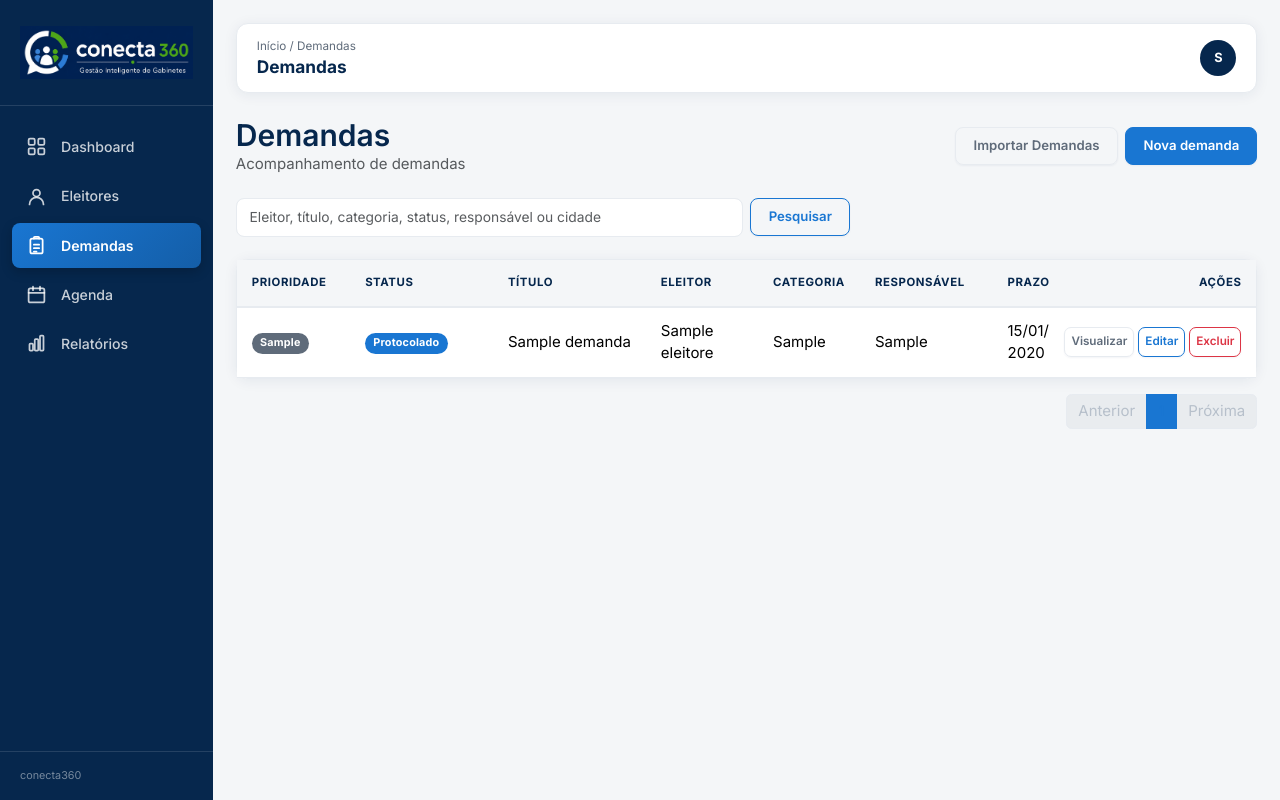
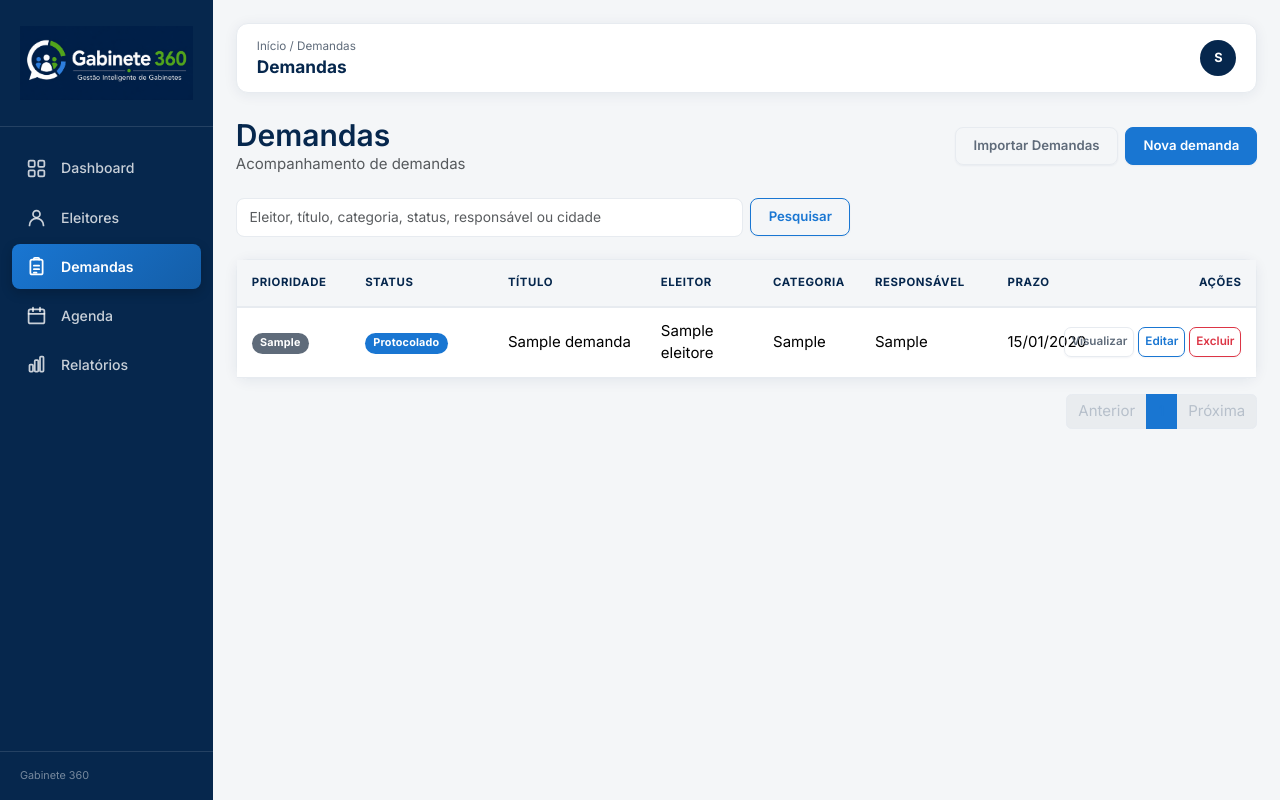
Before and after one commit to matheusvargas-cmd/SIGAB, a FastAPI app: page /demandas in a window 1280 px wide. Run offline with FastAPI, Linux system fonts and the light colour scheme; the visitor is signed in with stand-in values (Sample User, id 1); tables that the repository leaves empty hold one stand-in row (values such as "Sample post"); some libraries are stand-ins or nearby versions.

Commit message:
feat: branding Gabinete 360, corrigir data em Demandas e categorias de importação
- Corrige quebra de linha na coluna Prazo da lista de Demandas (text-nowrap).
- Atualiza identidade visual textual e logos de conecta360 para Gabinete 360.
- Adiciona categorias Saneamento, Transportes e Cultura à lista semeada,
  cobrindo mapeamentos de importação histórica que já existiam sem categoria
  correspondente cadastrada.

```diff
--- a/app/core/config.py
+++ b/app/core/config.py
@@ -172,5 +172,5 @@ settings = Settings()
 # o código existente (controllers, database.py, launcher) que já importa
 # esses nomes diretamente — nenhum import precisa mudar.
 DATABASE_URL = settings.database_url
-APP_NAME = "Conecta 360"
+APP_NAME = "Gabinete 360"
 APP_TAGLINE = "Gestão Inteligente de Gabinetes"
--- a/app/services/demanda_service.py
+++ b/app/services/demanda_service.py
@@ -26,6 +26,9 @@ CATEGORIAS = [
     "Assistência Social",
     "Habitação",
     "Outros",
+    "Saneamento",
+    "Transportes",
+    "Cultura",
 ]
 STATUS_OPCOES = [
     "Protocolado",
--- a/app/templates/auth/base_auth.html
+++ b/app/templates/auth/base_auth.html
@@ -3,7 +3,7 @@
 <head>
 <meta charset='utf-8'>
 <meta name='viewport' content='width=device-width, initial-scale=1'>
-<title>{{ titulo }} · conecta360</title>
+<title>{{ titulo }} · Gabinete 360</title>
 <link rel='icon' type='image/x-icon' href='/static/img/favicon.ico'>
 <link rel='icon' type='image/png' sizes='32x32' href='/static/img/icone-32.png'>
 <link rel='icon' type='image/png' sizes='64x64' href='/static/img/icone-64.png'>
@@ -37,7 +37,7 @@
 </head>
 <body class="tela-auth">
 <div class="cartao-auth">
-    <img src="/static/img/logo-horizontal.png" alt="conecta360 — Gestão Inteligente de Gabinetes" class="logo-auth">
+    <img src="/static/img/logo-horizontal.png" alt="Gabinete 360 — Gestão Inteligente de Gabinetes" class="logo-auth">
     {% block conteudo_auth %}{% endblock %}
 </div>
 </body>
--- a/app/templates/configuracoes/usuario_adicionar.html
+++ b/app/templates/configuracoes/usuario_adicionar.html
@@ -12,7 +12,7 @@
 
 <form class="card" method="post" action="/configuracoes/usuarios/adicionar">
     <div class="card-body p-4">
-        <p class="text-muted">Informe o e-mail de um usuário que já tem conta no SIGAB para vinculá-lo a este gabinete.</p>
+        <p class="text-muted">Informe o e-mail de um usuário que já tem conta no Gabinete 360 para vinculá-lo a este gabinete.</p>
         <div class="row g-3">
             <div class="col-md-6">
                 <label class="form-label" for="email">E-mail *</label>
--- a/app/templates/demandas/lista.html
+++ b/app/templates/demandas/lista.html
@@ -79,7 +79,7 @@
                         <td>{{ demanda.eleitor.nome if demanda.eleitor else '-' }}</td>
                         <td>{{ demanda.categoria or '-' }}</td>
                         <td>{{ demanda.responsavel or '-' }}</td>
-                        <td>{{ demanda.prazo.strftime('%d/%m/%Y') if demanda.prazo else '-' }}</td>
+                        <td class="text-nowrap">{{ demanda.prazo.strftime('%d/%m/%Y') if demanda.prazo else '-' }}</td>
                         <td class="text-end pe-3 text-nowrap">
                             <div class="acoes-compactas">
                                 <a class="btn btn-sm btn-outline-secondary" href="/demandas/{{ demanda.id }}">Visualizar</a>
--- a/app/templates/shared/base.html
+++ b/app/templates/shared/base.html
@@ -3,7 +3,7 @@
 <head>
 <meta charset='utf-8'>
 <meta name='viewport' content='width=device-width, initial-scale=1'>
-<title>{{ titulo }} · conecta360</title>
+<title>{{ titulo }} · Gabinete 360</title>
 <link rel='icon' type='image/x-icon' href='/static/img/favicon.ico'>
 <link rel='icon' type='image/png' sizes='32x32' href='/static/img/icone-32.png'>
 <link rel='icon' type='image/png' sizes='64x64' href='/static/img/icone-64.png'>
@@ -33,7 +33,7 @@
 <div class='row'>
 <nav class='col-md-3 col-lg-2 sidebar px-0'>
     <div class="sidebar-marca">
-        <img src="/static/img/logo-horizontal.png" alt="conecta360 — Gestão Inteligente de Gabinetes" class="sidebar-logo">
+        <img src="/static/img/logo-horizontal.png" alt="Gabinete 360 — Gestão Inteligente de Gabinetes" class="sidebar-logo">
     </div>
     <ul class="sidebar-nav">
         <li>
@@ -87,7 +87,7 @@
         </li>
         {% endif %}
     </ul>
-    <div class="sidebar-rodape">conecta360</div>
+    <div class="sidebar-rodape">Gabinete 360</div>
 </nav>
 <main class='col-md-9 col-lg-10 p-4'>
     <header class="topbar">
```
Also changed, not shown: app/static/img/logo-horizontal.png, app/static/img/logo.png.
